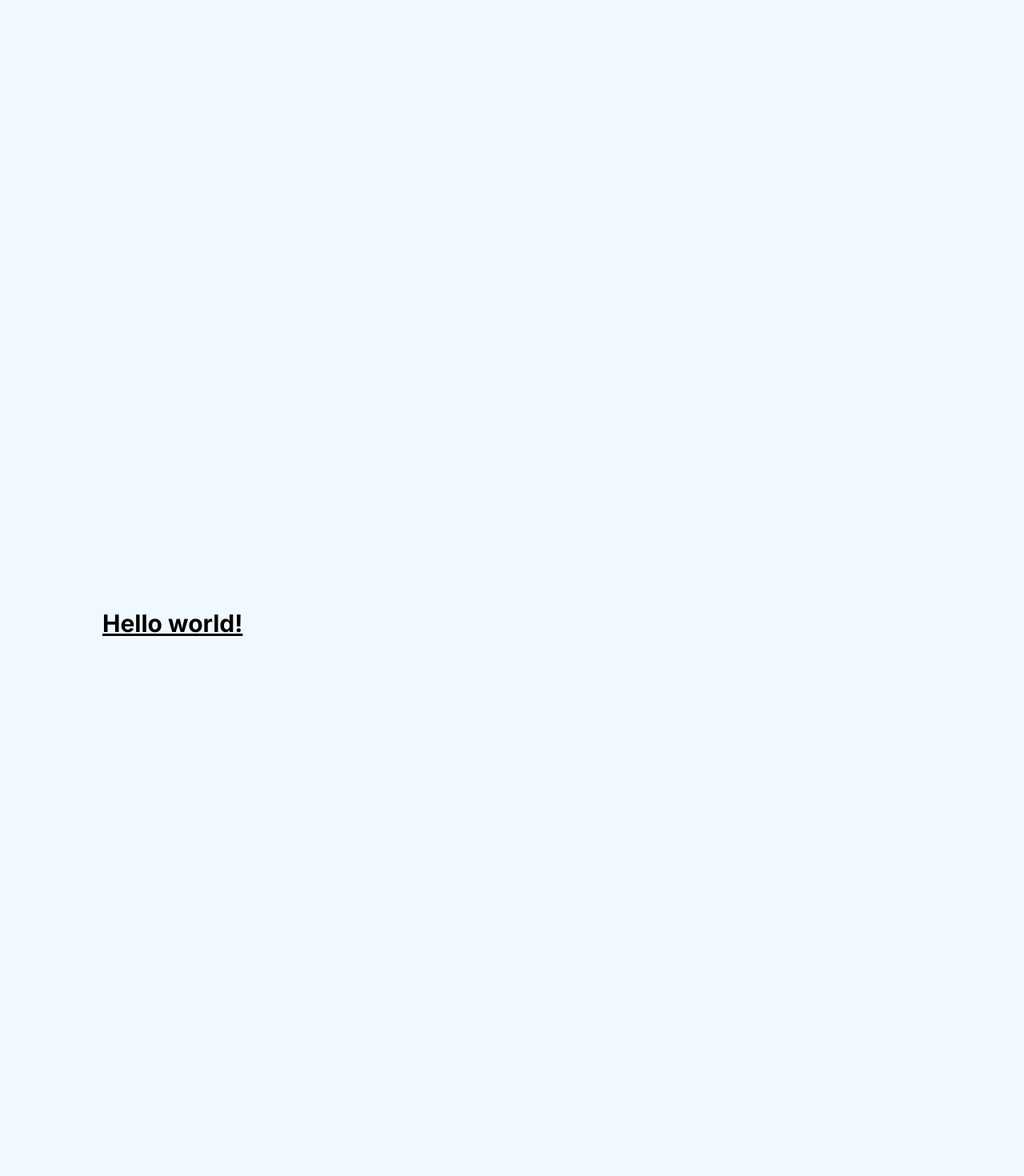
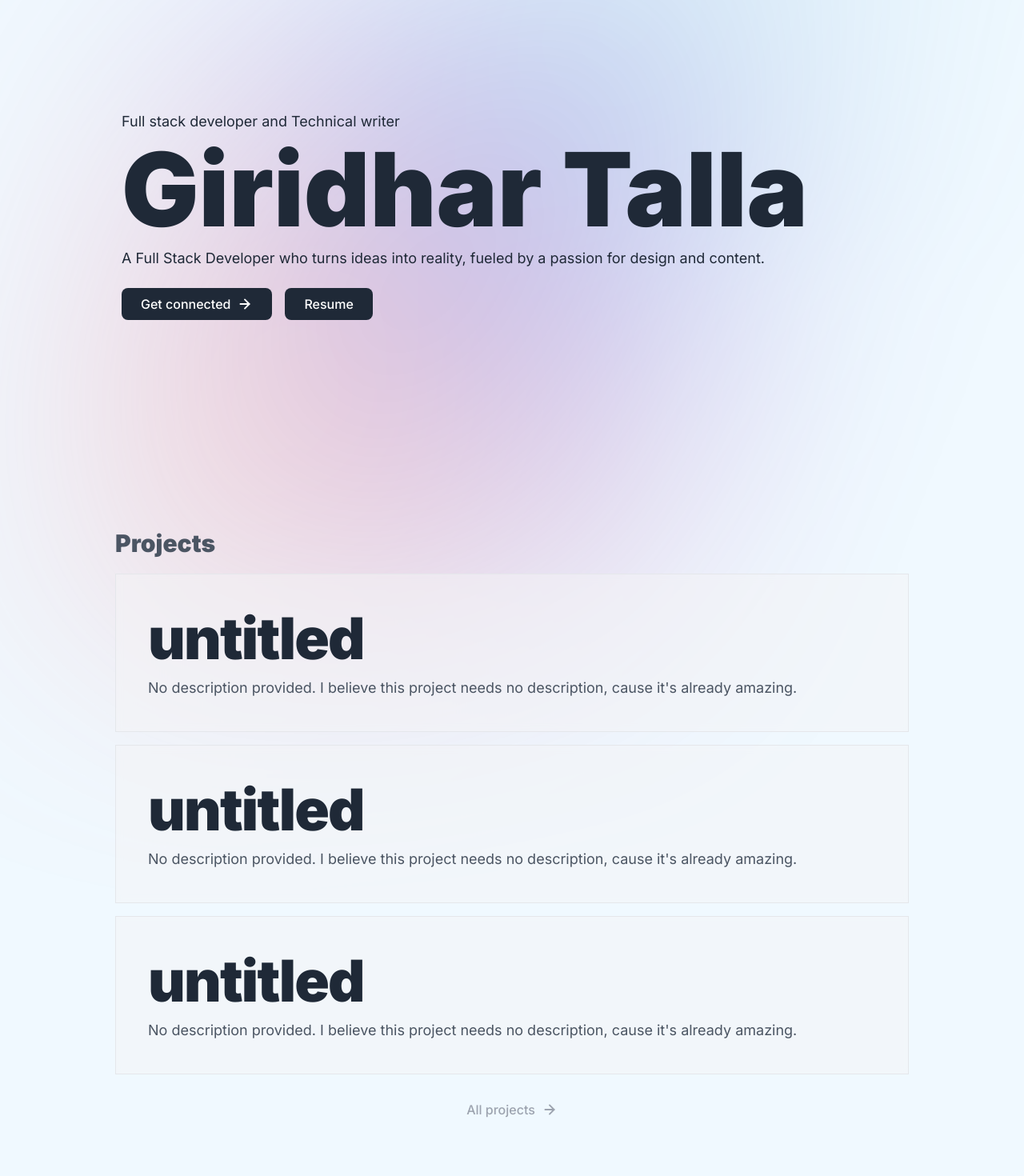
Before and after one commit to giridhar7632/personal-site, a SvelteKit app: page / in a window 1280 px wide. Shown: the part 120-1590 px from the top of the page at 80% size. Built offline with nearby package versions, Linux system fonts and the light colour scheme.

Commit message:
add components

```diff
--- /dev/null
+++ b/src/components/common/Button.svelte
@@ -0,0 +1,16 @@
+<script>
+	export let title = 'button'
+	export let type = 'button'
+	export let variant = 'primary'
+</script>
+
+<button
+	{type}
+	aria-label={title}
+	class="px-6 py-2 flex items-center justify-center gap-2 hover:gap-3 transition-all duration-200 font-medium rounded-lg {variant ===
+	'text'
+		? 'bg-transparent py-4 hover:ring-1 hover:ring-gray-200'
+		: 'text-white hover:bg-gray-900 hover:ring hover:ring-gray-400 dark:hover:ring-0 bg-gray-800 dark:bg-gray-100 dark:text-gray-800 dark:hover:bg-gray-300'} {$$props.class}"
+>
+	<slot />
+</button>
--- a/src/components/common/Card.svelte
+++ b/src/components/common/Card.svelte
@@ -1,21 +1,33 @@
-<div class="bg-white dark:bg-slate-800 rounded-lg px-6 py-8 ring-1 ring-slate-900/5 shadow-xl">
-	<div>
-		<span class="inline-flex items-center justify-center p-2 bg-indigo-500 rounded-md shadow-lg">
-			<svg
-				class="h-6 w-6 text-white"
-				xmlns="http://www.w3.org/2000/svg"
-				fill="none"
-				viewBox="0 0 24 24"
-				stroke="currentColor"
-				aria-hidden="true"><!-- ... --></svg
+<script>
+	import Arrow from '../icons/Arrow.svelte'
+
+	export let title = 'untitled'
+	export let desc =
+		"No description provided. I believe this project needs no description, cause it's already amazing."
+	export let link = `https://github.com/giridhar7632`
+	export let slug = title.toLocaleLowerCase()
+</script>
+
+<a class="group appearance-none block relative" href={link || `/p/${slug}`}>
+	<div
+		class="flex max-w-full my-4 flex-col duration-300 justify-center items-start box-border bg-opacity-50 bg-gray-100 dark:bg-gray-800 dark:border-gray-700 border border-gray-200 text-gray-800 dark:text-gray-200 group-hover:bg-gray-800 dark:group-hover:bg-gray-100 group-hover:text-gray-50 backdrop-blur-sm p-5 md:p-10"
+	>
+		<div class="flex justify-between items-center w-full">
+			<h1
+				class="font-black leading-snug text-4xl md:text-7xl grow-0 tracking-tight text-gray-800 dark:text-gray-100 group-hover:text-gray-100 dark:group-hover:text-gray-700 duration-300"
 			>
-		</span>
+				{title}
+			</h1>
+			<Arrow
+				size={80}
+				thickness={1}
+				class="-rotate-45 opacity-0 group-hover:opacity-100 text-gray-300"
+			/>
+		</div>
+		<p
+			class="text-gray-600 group-hover:text-gray-300 dark:group-hover:text-gray-600 duration-300 dark:text-gray-300 mt-2 md:text-lg"
+		>
+			{desc}
+		</p>
 	</div>
-	<h3 class="text-slate-900 dark:text-white mt-5 text-base font-medium tracking-tight">
-		Writes Upside-Down
-	</h3>
-	<p class="text-slate-500 dark:text-slate-400 mt-2 text-sm">
-		The Zero Gravity Pen can be used to write in any orientation, including upside-down. It even
-		works in outer space.
-	</p>
-</div>
+</a>
--- a/src/components/icons/Arrow.svelte
+++ b/src/components/icons/Arrow.svelte
@@ -7,7 +7,7 @@
 <svg
 	width={size}
 	height={size}
-	class="${$$props.class}"
+	class={$$props.class}
 	viewBox="0 0 20 21"
 	fill="none"
 	xmlns="http://www.w3.org/2000/svg"
--- a/src/routes/+layout.svelte
+++ b/src/routes/+layout.svelte
@@ -4,13 +4,21 @@
 	import Footer from '../components/layout/Footer.svelte'
 </script>
 
+<div
+	class="absolute inset-0 w-screen min-h-screen -z-1  bg-[url('/bg.png')] opacity-30 dark:opacity-70 bg-no-repeat bg-top blur-[150px] dark:blur-[132px]"
+/>
 <div class="container max-w-5xl mx-auto flex flex-col min-h-screen">
 	<Nav />
 
-	<main class="flex-1">
+	<main class="flex-1 flex flex-col text-gray-800 dark:text-gray-100">
 		<slot />
 	</main>
-
+	<section id="contact" class="flex flex-col justify-center min-h-[50vh] px-2 md:px-4 my-16">
+		<h2 class="text-5xl font-black my-5">Say hi to me</h2>
+		<p class="text-3xl text-gray-500 dark:text-gray-400 font-bold my-5">
+			<a href={'mailto:giridhar.talla2002@gmail.com'}>👉 giridhar.talla2002@gmail.com</a>
+		</p>
+	</section>
 	<Footer />
 </div>
 
--- a/src/routes/+page.svelte
+++ b/src/routes/+page.svelte
@@ -1,5 +1,8 @@
 <script>
 	import { onMount } from 'svelte'
+	import Button from '../components/common/Button.svelte'
+	import Card from '../components/common/Card.svelte'
+	import Arrow from '../components/icons/Arrow.svelte'
 	import { applyTheme, DARK_PREFERENCE } from '../utils/store'
 
 	// import { spring } from 'svelte/motion'
@@ -28,9 +31,50 @@
 	<circle cx={$coords.x} cy={$coords.y} r={$size} />
 </svg> -->
 
-<h1 class="text-3xl font-bold underline h-screen">Hello world!</h1>
-<h1 class="text-3xl font-bold underline h-screen">Hello world!</h1>
-<h1 class="text-3xl font-bold underline h-screen">Hello world!</h1>
+<section id="home" class="min-h-[80vh] relative flex flex-col justify-center p-6">
+	<p class="md:text-[18px]">Full stack developer and Technical writer</p>
+	<h1
+		class="text-[72px] md:text-[20vw] lg:text-[10vw] my-4 md:my-2 leading-none nd:leading-tight line font-black"
+	>
+		Giridhar Talla
+	</h1>
+	<p class="md:text-[18px]">
+		A Full Stack Developer who turns ideas into reality, fueled by a passion for design and content.
+	</p>
+	<div class="flex items-center gap-4 my-6">
+		<Button class="text-sm sm:text-base"
+			>Get connected
+			<Arrow size={20} />
+		</Button>
+		<Button class="text-sm sm:text-base">Resume</Button>
+	</div>
+</section>
+
+<section id="projects" class="block min-h-screen px-2 py-5 md:px-4 my-10">
+	<h2 class="text-3xl font-black mb-5 text-gray-600 dark:text-gray-300">Projects</h2>
+	<Card />
+	<Card />
+	<Card />
+	<a href={'/projects'}>
+		<Button variant="text" class="w-full text-gray-400">
+			All projects
+			<Arrow size={20} />
+		</Button>
+	</a>
+</section>
+
+<section id="writings" class="block min-h-screen px-2 py-5 md:px-4 my-10">
+	<h2 class="text-3xl font-black my-5 text-gray-600 dark:text-gray-300">Writings</h2>
+	<Card />
+	<Card />
+	<Card />
+	<a href="/writings">
+		<Button variant="text" class="w-full text-gray-400">
+			All writings
+			<Arrow size={20} />
+		</Button>
+	</a>
+</section>
 
 <style lang="postcss">
 	:global(html) {
```
